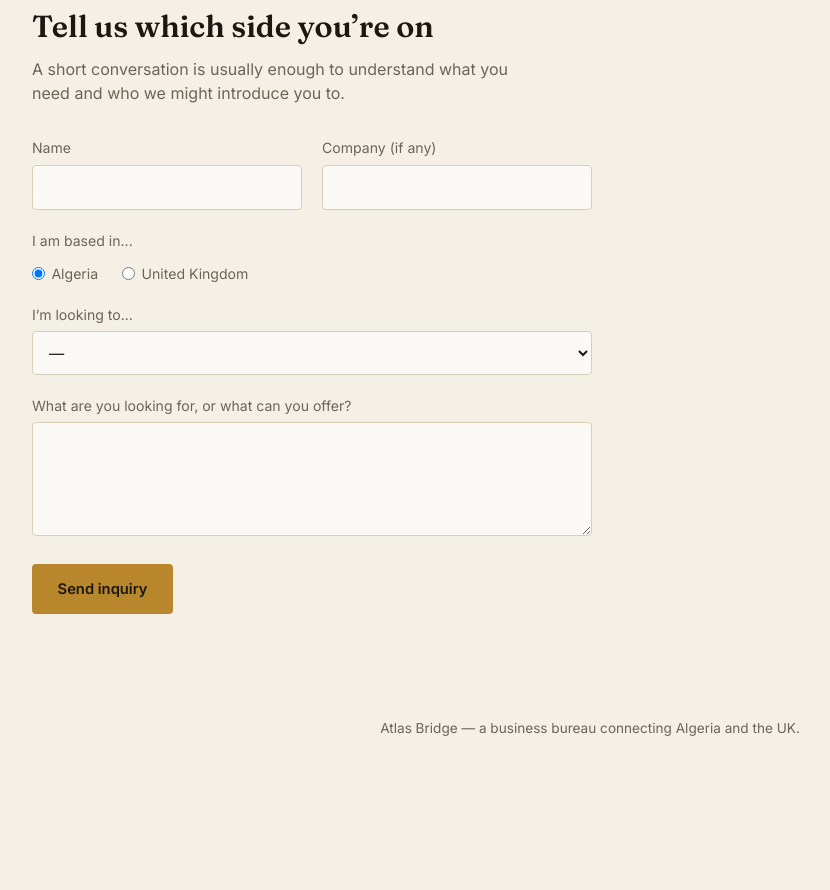
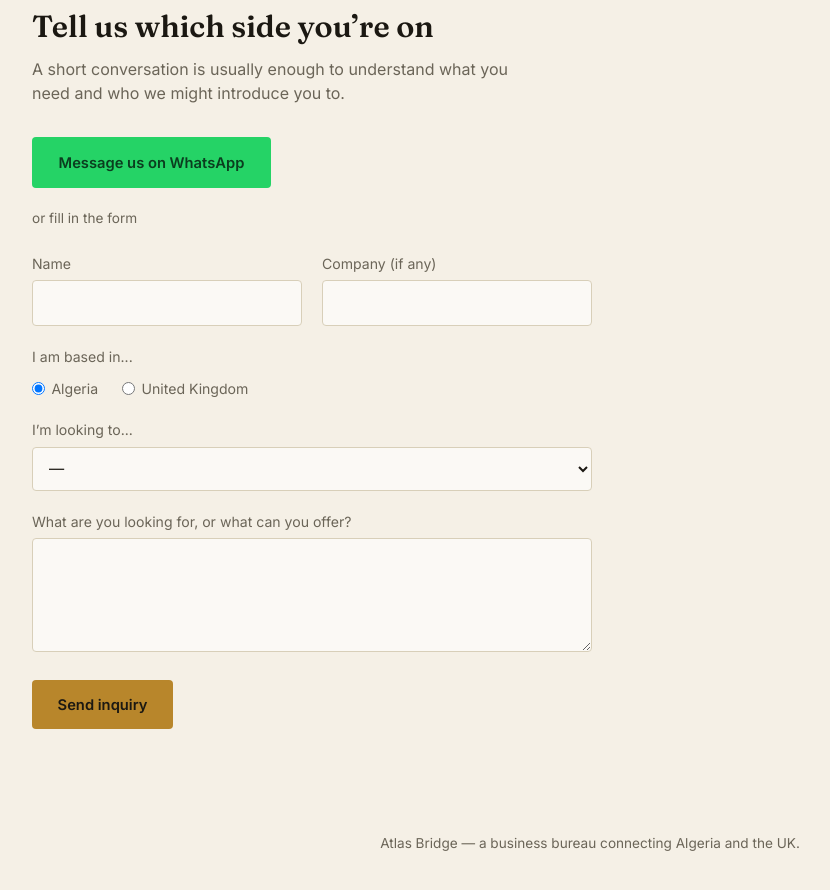
Before and after one commit to younes478/qualityfirst-website, a React (Create React App) app: page / in a window 1280 px wide. Shown: the part 2640-3530 px from the top of the page, without its empty margins (50-880 px from the left). Before the commit the page ends 3442 px from the top, so only its background shows below. Built offline with nearby package versions, Linux system fonts and the light colour scheme.

Commit message:
Add WhatsApp contact button (placeholder number)

```diff
--- a/src/App.css
+++ b/src/App.css
@@ -246,6 +246,19 @@ body {
 .btn-uk { background: var(--uk-navy); color: #fff; }
 .btn-uk:hover { background: #0F1830; }
 .btn-submit { background: var(--gold); color: #1B1812; border: none; cursor: pointer; }
+
+.btn-whatsapp {
+  background: #25D366;
+  color: #0b3d1f;
+  font-weight: 700;
+}
+.btn-whatsapp:hover { background: #1EBE5A; }
+
+.or-divider {
+  color: var(--muted);
+  font-size: 0.85rem;
+  margin: 1.25rem 0 1.5rem;
+}
 
 /* Manifest split hero visual */
 .manifest-split {
--- a/src/App.js
+++ b/src/App.js
@@ -1,5 +1,18 @@
 import React, { useState, useEffect } from 'react';
 import './App.css';
+
+/* ============================================================
+   WHATSAPP CONTACT NUMBER
+   Replace with the full business number once you have it.
+   Format: country code + number, no spaces, no leading 0.
+   e.g. UK number 07774 123456 -> '447774123456'
+============================================================ */
+const WHATSAPP_NUMBER = '07774'; // TODO: placeholder, incomplete — update when you have the full number
+
+function whatsappLink(message) {
+  const digits = WHATSAPP_NUMBER.replace(/\D/g, '').replace(/^0/, '44');
+  return `https://wa.me/${digits}?text=${encodeURIComponent(message)}`;
+}
 
 /* ============================================================
    ADVERTISEMENTS — edit this list to add/update listings.
@@ -137,6 +150,9 @@ const translations = {
     contactEyebrow: 'Start a conversation',
     contactTitle: 'Tell us which side you\u2019re on',
     contactBody: 'A short conversation is usually enough to understand what you need and who we might introduce you to.',
+    whatsappCta: 'Message us on WhatsApp',
+    whatsappMessage: 'Hello, I\u2019d like to get in touch about a business opportunity through Atlas Bridge.',
+    orDivider: 'or fill in the form',
     formName: 'Name',
     formCompany: 'Company (if any)',
     formRole: 'I am based in...',
@@ -211,6 +227,9 @@ const translations = {
     contactEyebrow: 'Démarrer une conversation',
     contactTitle: 'Dites-nous de quel côté vous êtes',
     contactBody: 'Une courte conversation suffit généralement pour comprendre votre besoin et qui nous pourrions vous présenter.',
+    whatsappCta: 'Contactez-nous sur WhatsApp',
+    whatsappMessage: 'Bonjour, je souhaite entrer en contact au sujet d\u2019une opportunité d\u2019affaires via Atlas Bridge.',
+    orDivider: 'ou remplissez le formulaire',
     formName: 'Nom',
     formCompany: 'Entreprise (le cas échéant)',
     formRole: 'Je suis basé en...',
@@ -285,6 +304,9 @@ const translations = {
     contactEyebrow: 'ابدأ محادثة',
     contactTitle: 'أخبرنا في أي جانب أنت',
     contactBody: 'محادثة قصيرة عادة ما تكفي لفهم ما تحتاجه ومن قد نُعرّفك عليه.',
+    whatsappCta: 'راسلنا عبر واتساب',
+    whatsappMessage: 'مرحباً، أرغب في التواصل بخصوص فرصة عمل عبر أطلس بريدج.',
+    orDivider: 'أو املأ النموذج',
     formName: 'الاسم',
     formCompany: 'الشركة (إن وجدت)',
     formRole: 'أنا مقيم في...',
@@ -407,7 +429,6 @@ function App() {
             <div className="manifest-split">
               <div className="manifest-panel panel-dz">
                 <span className="panel-label">{t.dzLabel}</span>
-                <div className="panel-flag panel-flag-dz" aria-hidden="true" />
               </div>
 
               <div className="manifest-seam">
@@ -420,7 +441,6 @@ function App() {
 
               <div className="manifest-panel panel-uk">
                 <span className="panel-label">{t.ukLabel}</span>
-                <div className="panel-flag panel-flag-uk" aria-hidden="true" />
               </div>
             </div>
           </section>
@@ -490,6 +510,17 @@ function App() {
             <span className="eyebrow">{t.contactEyebrow}</span>
             <h2>{t.contactTitle}</h2>
             <p className="contact-body">{t.contactBody}</p>
+
+            <a
+              href={whatsappLink(t.whatsappMessage)}
+              target="_blank"
+              rel="noopener noreferrer"
+              className="btn btn-whatsapp"
+            >
+              {t.whatsappCta}
+            </a>
+
+            <p className="or-divider">{t.orDivider}</p>
 
             <form className="contact-form" onSubmit={(e) => e.preventDefault()}>
               <div className="form-row">
```
